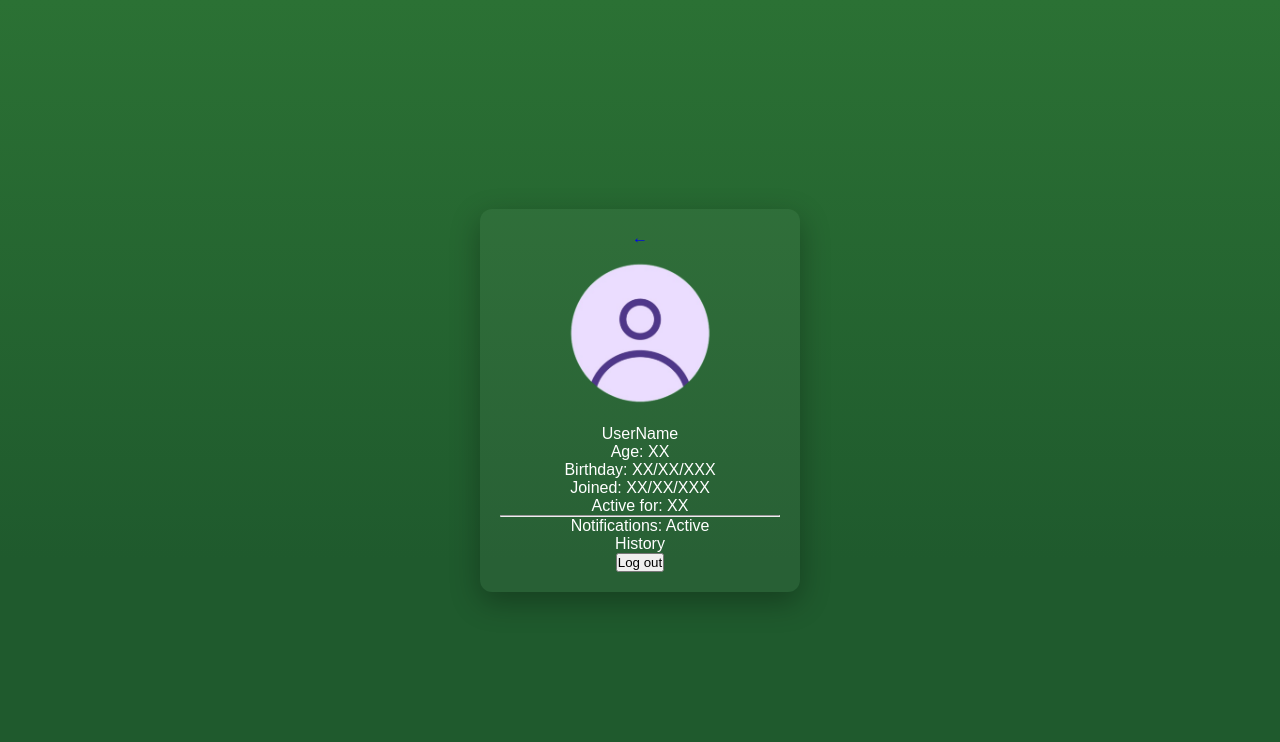
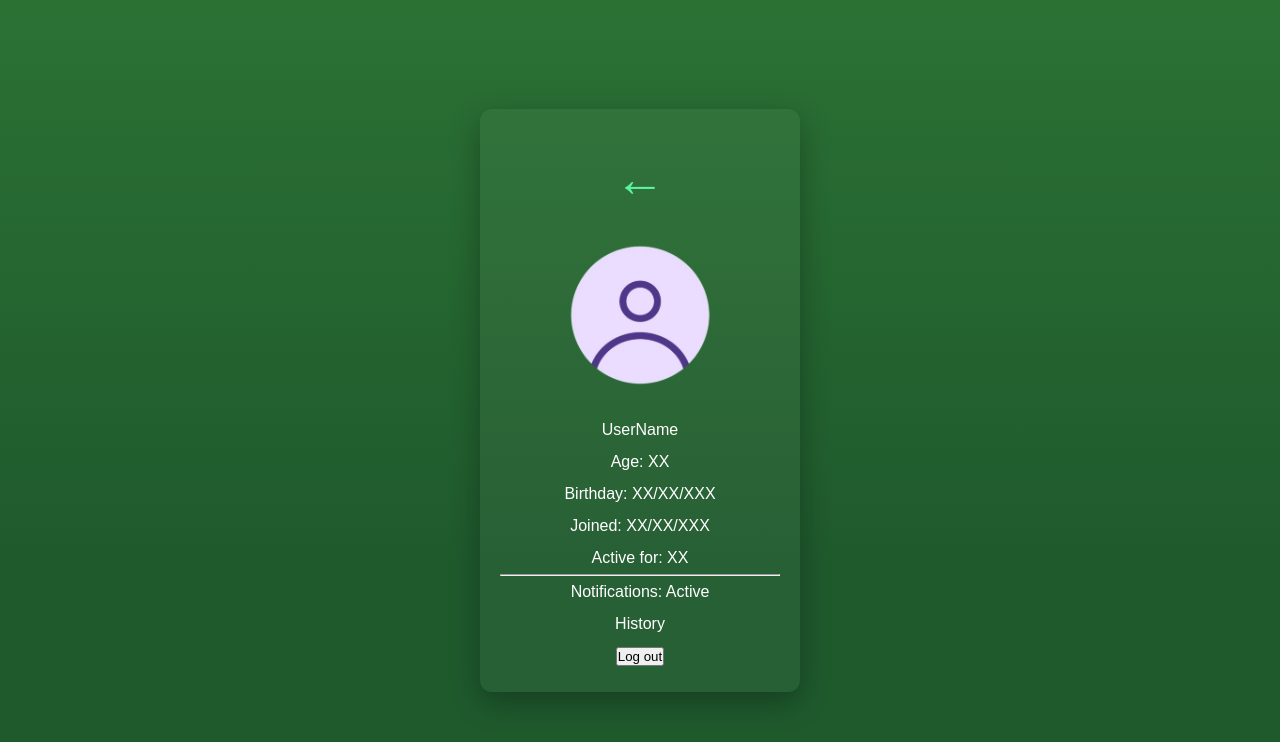
Before and after one commit to BrianTorres-lab/SproutStudio_website, a plain HTML site: page profile.html in a window 1280 px wide. Drawn offline with Linux system fonts and the light colour scheme; files that its build step writes are made by us from their sources; files whose address does not match are found by name.

Commit message:
fix profile design

```diff
--- a/SproutStudio_website-main/styles.css
+++ b/SproutStudio_website-main/styles.css
@@ -337,16 +337,36 @@ nav.featured-nav {
    ------------------------- */
 body.profile-page {
   background: linear-gradient(180deg, #2b7134 0%, #1f5a2d 70%);
-  display:flex; align-items:center; justify-content:center;
+  display:flex;
+  align-items:center;
+  justify-content:center;
   min-height:100vh;
   padding-top:0;
 }
 
 .profile-container {
-  width: 320px; background: rgba(255,255,255,0.04); color:#fff;
-  padding: 20px; border-radius:12px; text-align:center; box-shadow:0 10px 30px rgba(0,0,0,0.3);
+  width: 320px;
+  background: rgba(255,255,255,0.04); color:#fff;
+  padding: 20px;
+  border-radius:12px;
+  text-align:center;
+  box-shadow:0 10px 30px rgba(0,0,0,0.3);
+  margin: 3px;
+  line-height: 2;
 }
-.profile-pic { width:150px; height:150px; border-radius:50%; object-fit:cover; margin:12px auto; }
+
+.back-arrow{
+  font-size: 50px;
+  font-weight: bold;
+  color: #5af39f;
+}
+.profile-pic {
+  width:150px;
+  height:150px;
+  border-radius:50%;
+  object-fit:cover;
+  margin:12px auto;
+}
 
 /* -------------------------
    Footer ==============================================================================================================================
@@ -354,7 +374,10 @@ body.profile-page {
 footer {
   margin-top:auto;
   background: linear-gradient(90deg, rgba(61,135,67,1), rgba(40,100,45,1));
-  color:#fff; padding:12px 16px; text-align:center; font-size:0.95rem;
+  color:#fff;
+  padding:12px 16px;
+  text-align:center;
+  font-size:0.95rem;
   box-shadow: 0 -4px 10px rgba(0,0,0,0.08);
 }
 
```
